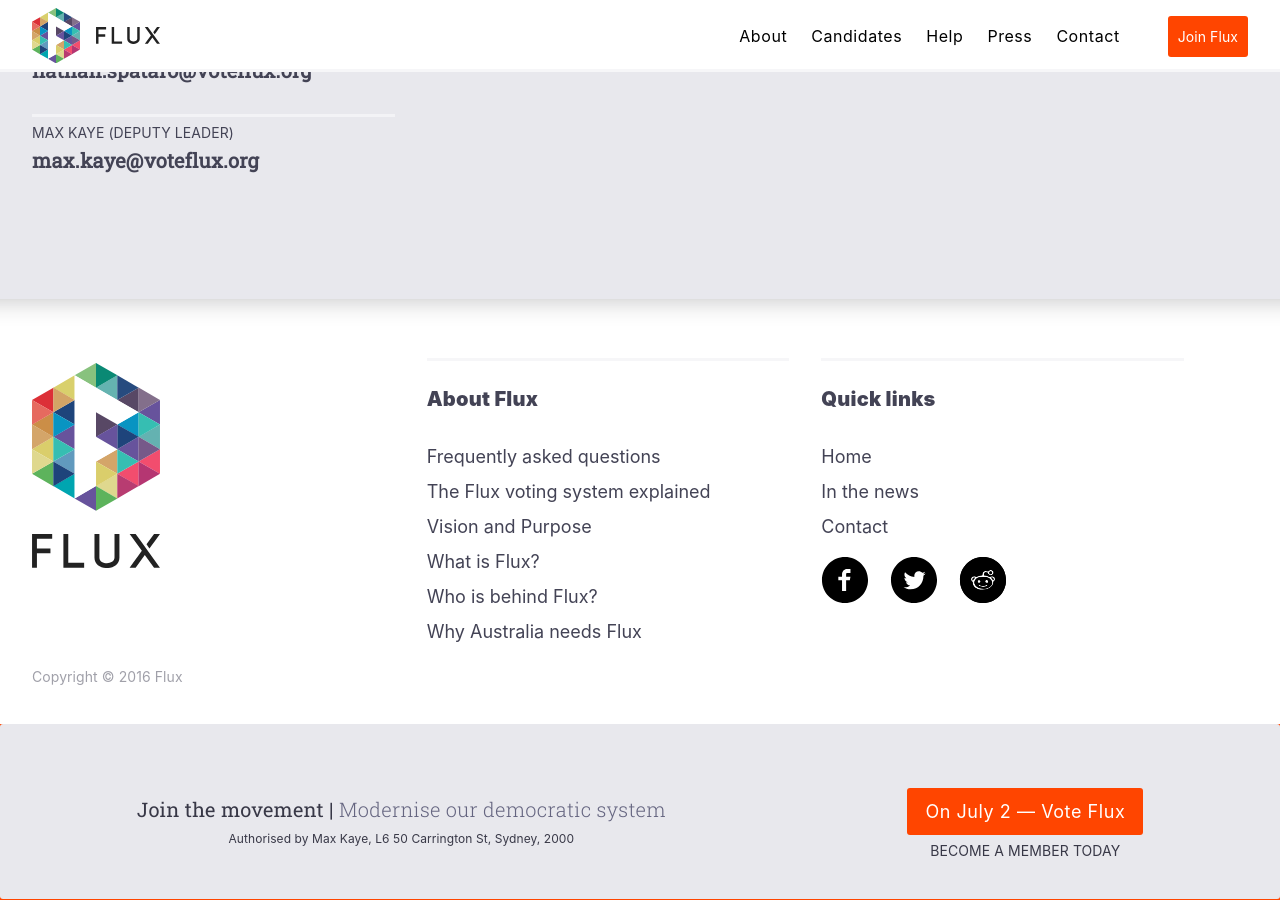
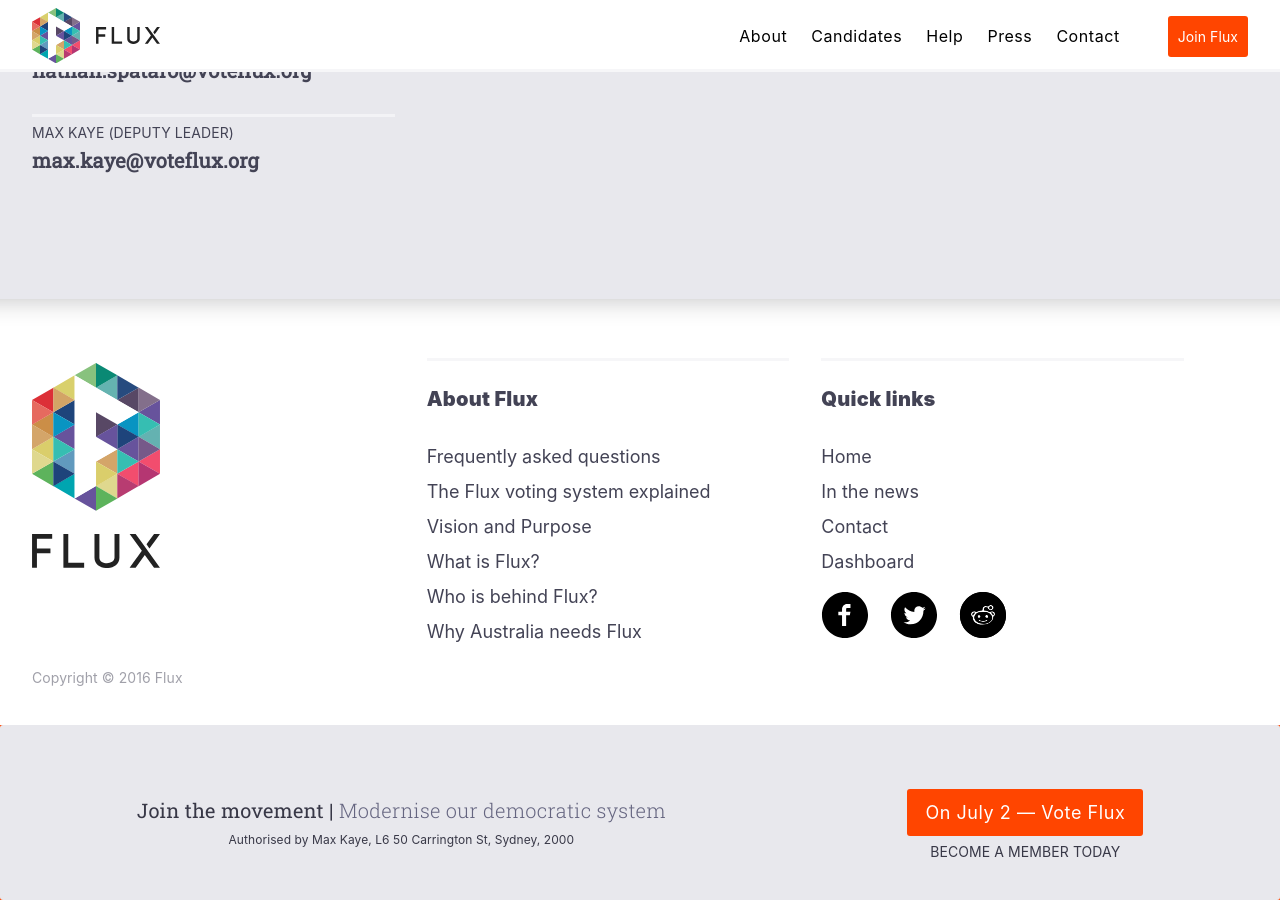
Before and after one commit to voteflux/flux-website-v2, a Jekyll site: the page built from index.html, in a window 1280 px wide and 900 px high, scrolled down 6853 px. Built offline with Jekyll 4.4.1, drawn with Linux system fonts in a browser that asks for light colours.

Commit message:
Add link to dashboard

```diff
--- a/_includes/footer.html
+++ b/_includes/footer.html
@@ -40,6 +40,7 @@
               <li class="my1"><a href="{{site.baseurl}}/#upcoming-meetups" class="link-reset">Upcoming Meetups</a></li>
               {% endif %}
               <li class="my1"><a href="{{site.baseurl}}/#contact" class="link-reset">Contact</a></li>
+              <li class="my1"><a href="{{site.baseurl}}/dashboard/" class="link-reset">Dashboard</a></li>
             </ul>
             <ul class="list-reset">
 
```
